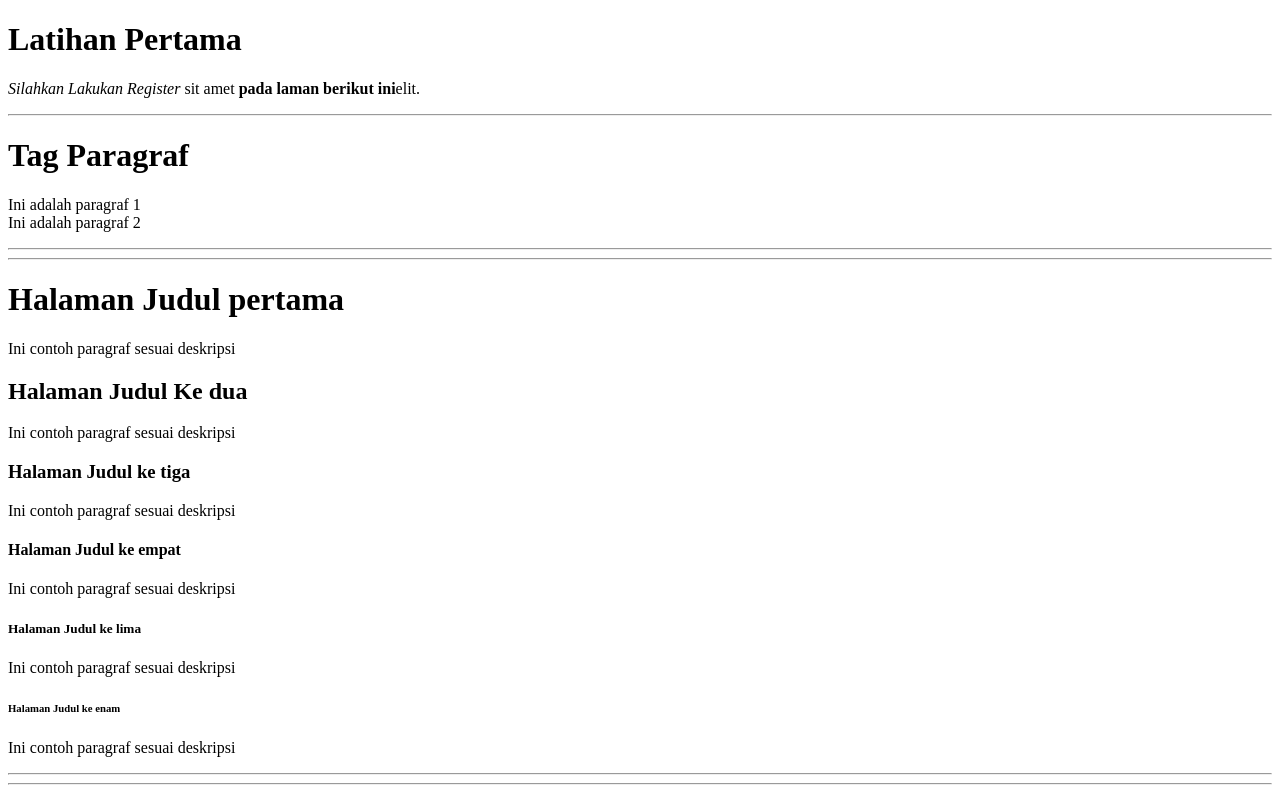
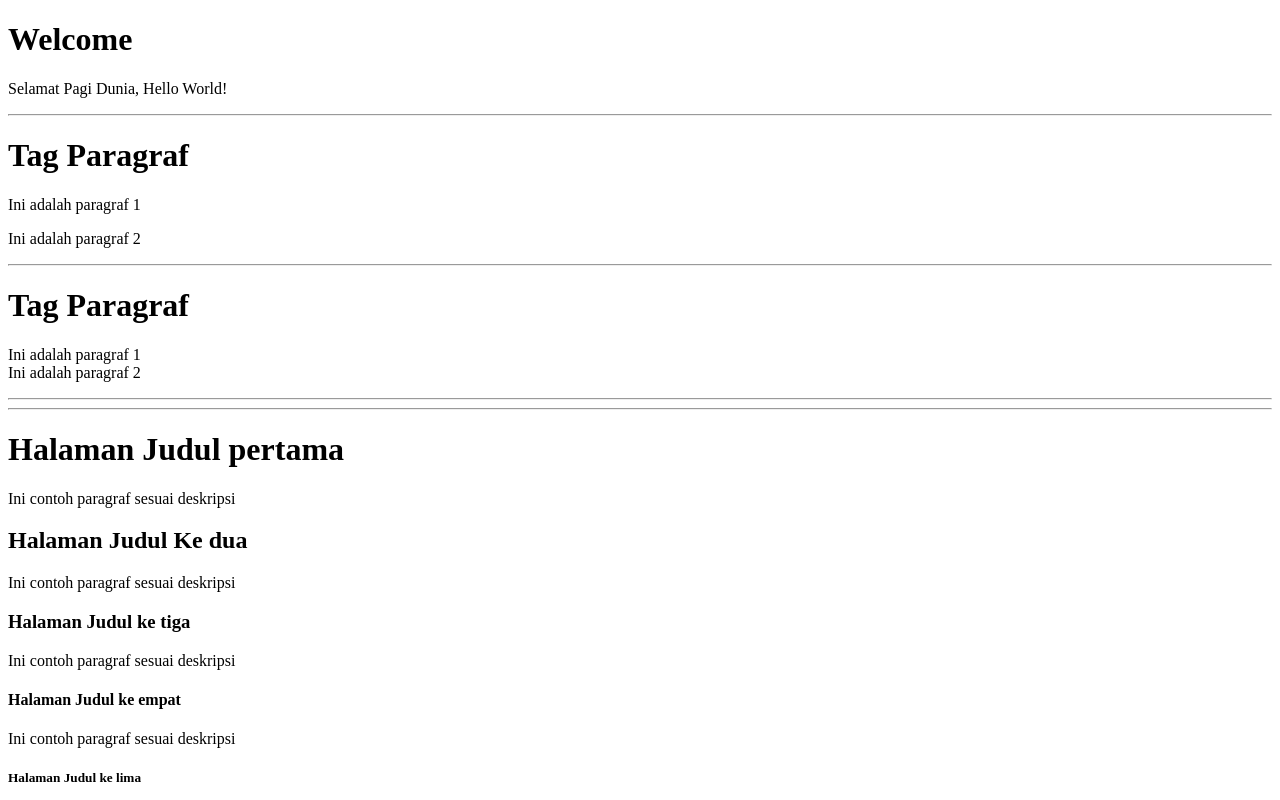
Before and after one commit to jijanied/utsjijanied.github.io, a plain HTML site: page uts.html in a window 1280 px wide. Shown: the top 800 px of the page. Drawn offline with Linux system fonts and the light colour scheme.

Commit message:
Update uts.html

```diff
--- a/uts.html
+++ b/uts.html
@@ -6,10 +6,15 @@
         <title>Tugas 3 Latihan Praktikum</title>
     </head>
     <body>
-        <h1>Latihan Pertama</h1>
-        <p><i>Silahkan Lakukan Register</i> sit amet <b>pada laman berikut ini</b>elit.</p>
+        <h1>Welcome</h1>
+        <p>Selamat Pagi Dunia, Hello World!</p>
 <hr>
-      <!--tag <p></p> dibawah untuk membuat paragraf-->
+         <!--tag <p></p> dibawah untuk membuat paragraf-->
+        <h1>Tag Paragraf</h1>
+            <p>Ini adalah paragraf 1</p>
+            <p>Ini adalah paragraf 2</p>
+
+<hr>
         <h1>Tag Paragraf</h1>
         <p>
             Ini adalah paragraf 1
```
